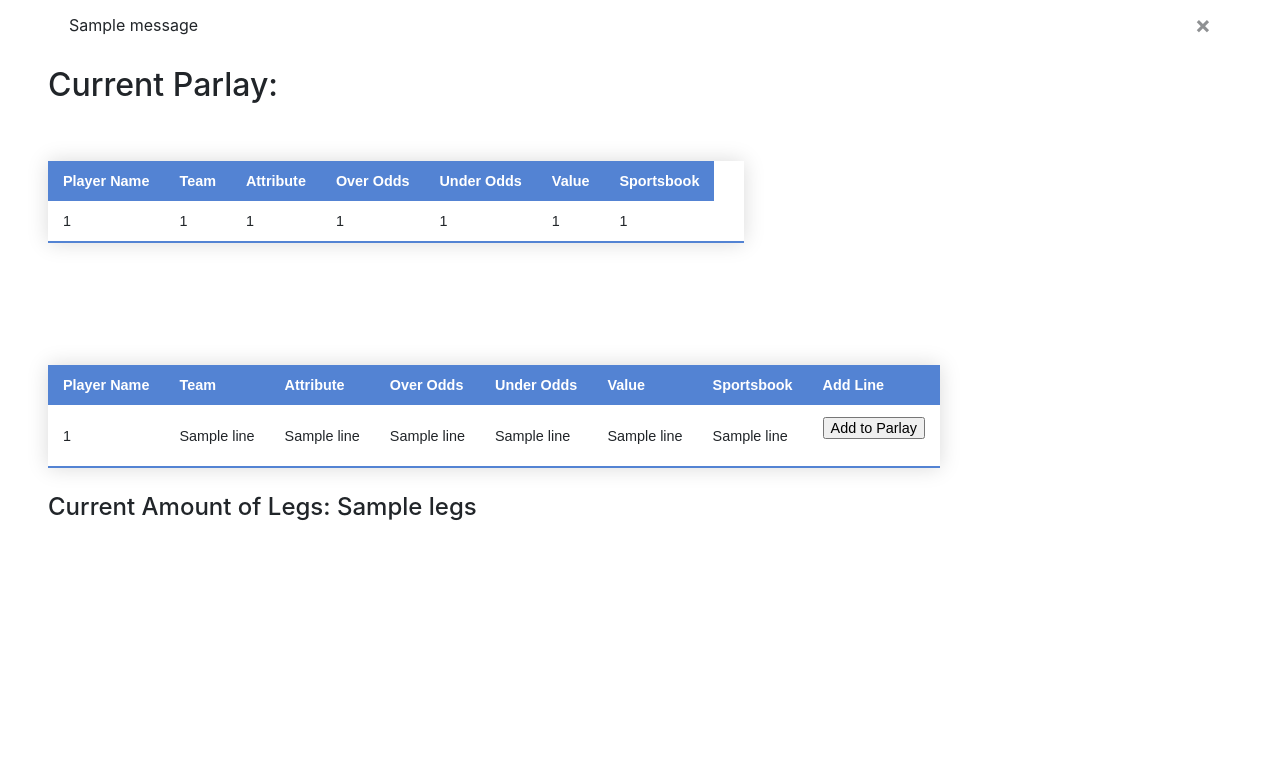
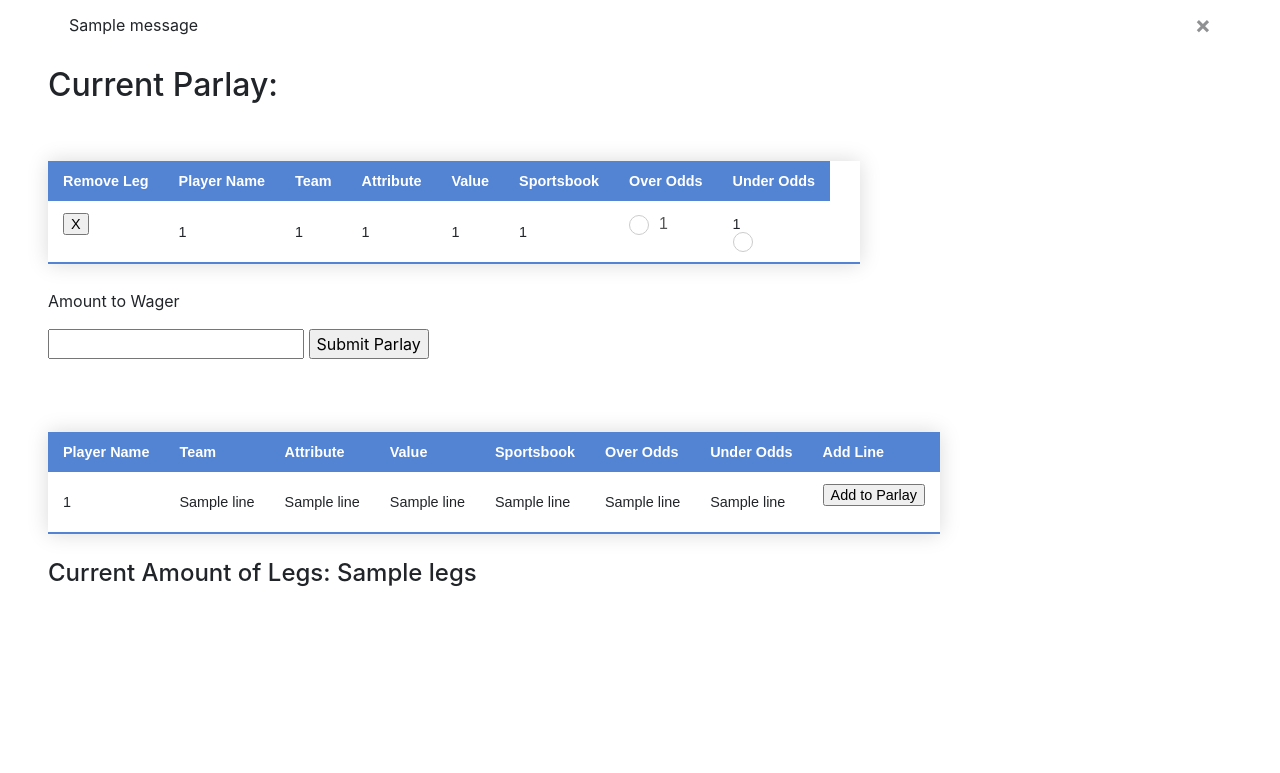
Before and after one commit to matthewhelan/dbproject, a Django app: template parlaypro/templates/createparlay.html in a window 1280 px wide. Shown: the part 32-805 px from the top of the page. Run offline with Django 4.2, Linux system fonts and the light colour scheme; the template is opened without the code that fills it: most values are stand-ins (such as "Sample title", 1, 10 or a date in 2020); one stand-in notice (Sample message) is shown; some libraries are stand-ins or nearby versions.

Commit message:
add parlay builder

```diff
--- a/parlaypro/static/parlaypro/styles.css
+++ b/parlaypro/static/parlaypro/styles.css
@@ -238,3 +238,70 @@ body {
 .content {
 			margin:15px;
         }
+
+		.toggle-button {
+			display: inline-block;
+			padding: 10px 20px;
+			background-color: #f0f0f0;
+			/* border: 2px solid #000; */
+			color: #000;
+			cursor: pointer;
+		  }
+
+		  .toggle-button.active {
+			background-color: #5383d3;
+			color: #fff;
+		  }
+
+		  .radio {
+			display: flex;
+			position: relative;
+			padding-left: 30px;
+			margin-bottom: 15px;
+			cursor: pointer;
+			font-size: 16px;
+			color: #555;
+			align-items: center;
+		  }
+
+		  .radio input {
+			position: absolute;
+			opacity: 0;
+			cursor: pointer;
+		  }
+
+
+		  .radio .checkmark {
+			position: absolute;
+			top: 0;
+			left: 0;
+			height: 20px;
+			width: 20px;
+			border: 1px solid #ccc;
+			border-radius: 50%;
+		  }
+
+		  .radio input:checked ~ .checkmark {
+			background-color: #2196F3;
+			border-color: #2196F3;
+		  }
+
+		  .radio .checkmark:after {
+			content: "";
+			position: absolute;
+			display: none;
+		  }
+
+		  .radio input:checked ~ .checkmark:after {
+			display: block;
+		  }
+
+		  .radio .checkmark:after {
+			top: 50%;
+			left: 50%;
+			transform: translate(-50%, -50%);
+			width: 6px;
+			height: 6px;
+			border-radius: 50%;
+			background: white;
+		  }
--- a/parlaypro/templates/createparlay.html
+++ b/parlaypro/templates/createparlay.html
@@ -3,6 +3,15 @@
 {% load tags %}
 
 {% block content %}
+
+{% if messages %}
+{% for message in messages %}
+ {% if message.tags %}  <script>alert("{{ message }}")</script> {% endif %}
+
+{% endfor %}
+
+{% endif %}
+
 
 <h2>Current Parlay:</h2>
 <br>
@@ -10,34 +19,70 @@
 <table class="styled-table">
     <thead>
         <tr>
+            <th>Remove Leg</th>
             <th>Player Name</th>
             <th>Team</th>
             <th>Attribute</th>
+            <th>Value</th>
+            <th>Sportsbook</th>
             <th>Over Odds</th>
             <th>Under Odds</th>
-            <th>Value</th>
-            <th>Sportsbook</th>
         </tr>
     </thead>
     <tbody>
 {% for line in parlay %}
 <tr>
+    <td><form action="/parlays/delete_leg/" method="POST">
+        {% csrf_token %}
+        <input type="hidden" name="idx" value="{{ forloop.counter0 }}"></input>
+
+        <input type="submit" value="X" style="margin-left: auto; margin-right: auto;" >
+    </form></td>
     <td>{{line|index:0|index:0}}</td>
     <td>{{line|index:0|index:1}}</td>
     <td>{{line|index:0|index:2}}</td>
     <td>{{line|index:0|index:3}}</td>
-    <td>{{line|index:0|index:4}}</td>
-    <td>{{line|index:0|index:5}}</td>
-    <td>{{line|index:0|index:6}}</td>
+    <td>{{line|index:0|index:4}} </td>
+            <td><form action="/parlays/submit/" method="POST"><label class="radio">{{line|index:0|index:5}}
+
+                <input type="radio" id="over" name="{{line|index:0|index:0}}-{{line|index:0|index:2}}" value="Over" class="toggle-button" onclick="toggleButton(1)"></button>  <span class="checkmark"></span>
+
+                </label>
+    </td>
+    <td> {{line|index:0|index:6}}
+        <label class="radio">
+        <input type="radio" id="under" name="{{line|index:0|index:0}}-{{line|index:0|index:2}}" class="toggle-button" value="Under" onclick="toggleButton(2)"></button>
+        <span class="checkmark"></span>
+        </label></td>
+
     <td>
+
 
     </td>
 
+
+
+        <script>function toggleButton(button) {
+            var button1 = document.getElementById('over');
+            var button2 = document.getElementById('under');
+
+            if (button === 1) {
+              button1.classList.add('active');
+              button2.classList.remove('active');
+            } else {
+              button1.classList.remove('active');
+              button2.classList.add('active');
+            }
+          }</script>
+
 </tr>
 {% endfor %}
-
 </tbody>
 </table>
+
+    {% csrf_token %}
+    <p>Amount to Wager</p> <input required type="number" name="amount"> <input type="submit" value="Submit Parlay"></input>
+</form>
 
 <br>
 
@@ -50,10 +95,10 @@
             <th>Player Name</th>
             <th>Team</th>
             <th>Attribute</th>
+            <th>Value</th>
+            <th>Sportsbook</th>
             <th>Over Odds</th>
             <th>Under Odds</th>
-            <th>Value</th>
-            <th>Sportsbook</th>
             <th>Add Line</th>
         </tr>
     </thead>
--- a/parlaypro/urls.py
+++ b/parlaypro/urls.py
@@ -24,6 +24,8 @@ urlpatterns = [
     path('parlays/', views.parlays, name='parlays'),
     path('parlays/active', views.active, name='active'),
     path('parlays/create/', views.create_parlay, name='createparlay'),
+    path('parlays/submit/', views.submit_parlay, name='submitparlay'),
+    path('parlays/delete_leg/', views.delete_leg, name='deleteleg'),
     path('players/<int:player_id>', views.playerPage, name='playerpage'),
     path('follow/<int:user_id>/', views.follow, name='followUser'),
     path('unfollow/<int:user_id>/', views.unfollow, name="unfollowUser"),
```
Also changed, not shown: parlaypro/views.py (+56 -2 lines).
